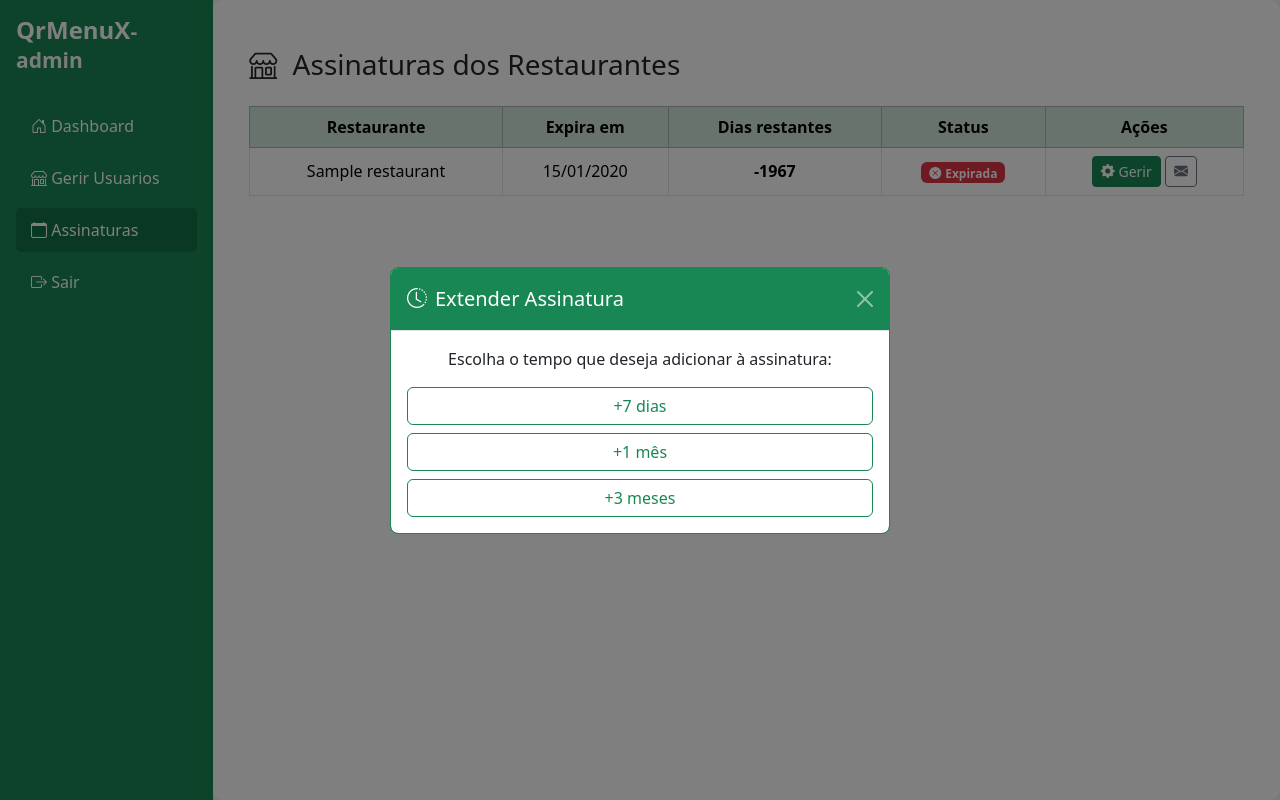
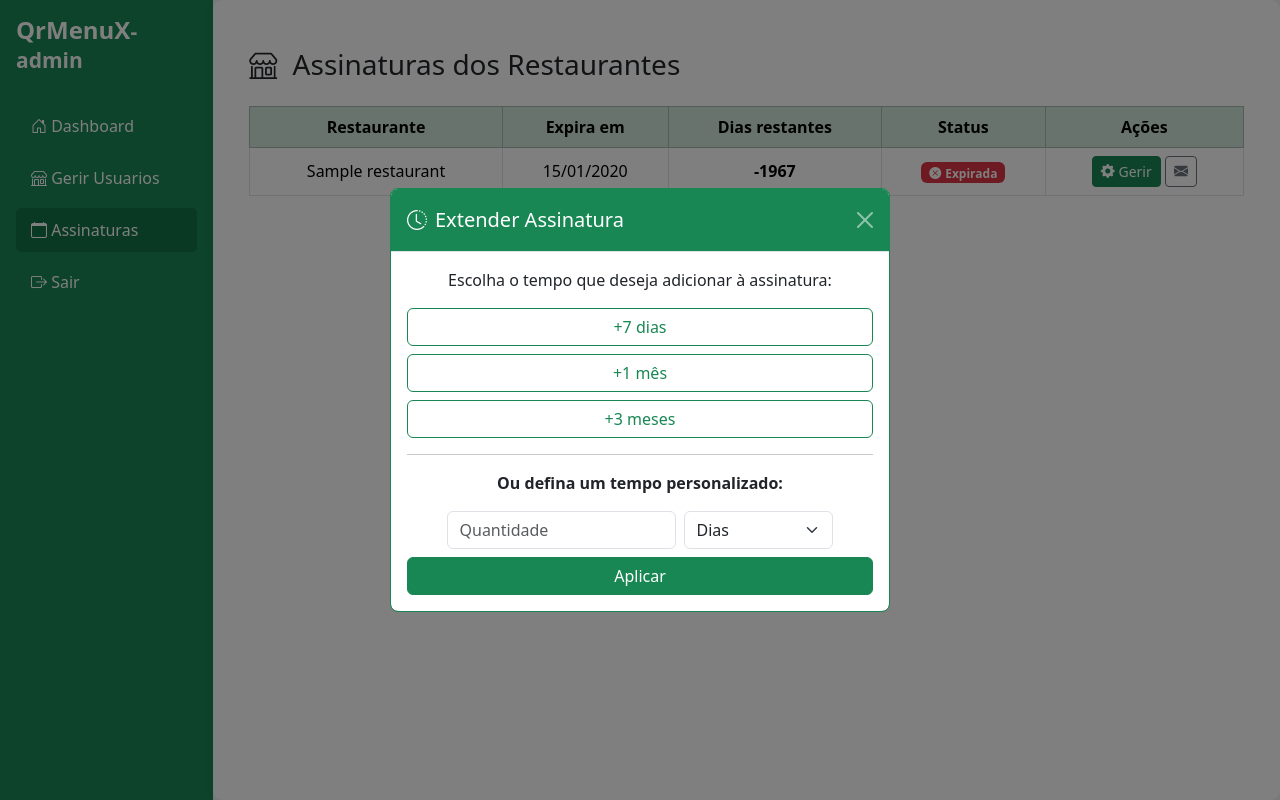
Before and after one commit to Erick0011/QrMenuX, a Flask app: page /admin/subscriptions in a window 1280 px wide, after a click on "Gerir". Run offline with Flask 3, Linux system fonts and the light colour scheme; a user stored in the database is signed in; tables that the repository leaves empty hold one stand-in row (values such as "Sample post").

Commit message:
Bug das renovar assinatura capturado e eliminado

```diff
--- a/app/templates/admin/subscriptions.html
+++ b/app/templates/admin/subscriptions.html
@@ -61,12 +61,30 @@
         <h5 class="modal-title" id="modalExtensaoLabel"><i class="bi bi-clock-history me-2"></i>Extender Assinatura</h5>
         <button type="button" class="btn-close btn-close-white" data-bs-dismiss="modal" aria-label="Fechar"></button>
       </div>
+
       <div class="modal-body text-center">
         <p>Escolha o tempo que deseja adicionar à assinatura:</p>
-        <div class="d-grid gap-2">
+        <div class="d-grid gap-2 mb-3">
           <a id="btn7dias" class="btn btn-outline-success">+7 dias</a>
           <a id="btn1mes" class="btn btn-outline-success">+1 mês</a>
           <a id="btn3meses" class="btn btn-outline-success">+3 meses</a>
+        </div>
+
+        <hr>
+        <p class="fw-bold">Ou defina um tempo personalizado:</p>
+        <div class="row g-2 justify-content-center">
+          <div class="col-6">
+            <input type="number" min="1" id="customValueInput" class="form-control" placeholder="Quantidade">
+          </div>
+          <div class="col-4">
+            <select id="customUnitSelect" class="form-select">
+              <option value="days">Dias</option>
+              <option value="months">Meses</option>
+            </select>
+          </div>
+          <div class="col-12 mt-2">
+            <button id="btnCustomApply" class="btn btn-success w-100">Aplicar</button>
+          </div>
         </div>
       </div>
     </div>
@@ -75,17 +93,29 @@
 
 <script>
   const modalExtensao = document.getElementById('modalExtensao');
+  let currentRestaurantId = null;
+
   modalExtensao.addEventListener('show.bs.modal', function (event) {
     const button = event.relatedTarget;
-    const restaurantId = button.getAttribute('data-restaurant');
+    currentRestaurantId = button.getAttribute('data-restaurant');
 
-    document.getElementById('btn7dias').href = `/admin/subscription/extend/${restaurantId}?days=7`;
-    document.getElementById('btn1mes').href = `/admin/subscription/extend/${restaurantId}?months=1`;
-    document.getElementById('btn3meses').href = `/admin/subscription/extend/${restaurantId}?months=3`;
+    document.getElementById('btn7dias').href = `/admin/subscription/extend/${currentRestaurantId}?days=7`;
+    document.getElementById('btn1mes').href = `/admin/subscription/extend/${currentRestaurantId}?months=1`;
+    document.getElementById('btn3meses').href = `/admin/subscription/extend/${currentRestaurantId}?months=3`;
   });
 
-  // Tooltip init
-  const tooltipTriggerList = [].slice.call(document.querySelectorAll('[data-bs-toggle="tooltip"]'))
-  const tooltipList = tooltipTriggerList.map(t => new bootstrap.Tooltip(t));
+  document.getElementById('btnCustomApply').addEventListener('click', function () {
+    const value = parseInt(document.getElementById('customValueInput').value);
+    const unit = document.getElementById('customUnitSelect').value;
+
+    if (!value || value <= 0) {
+      alert("Informe um valor válido.");
+      return;
+    }
+
+    const url = `/admin/subscription/extend/${currentRestaurantId}?${unit}=${value}`;
+    window.location.href = url;
+  });
+
 </script>
 {% endblock %}
```
